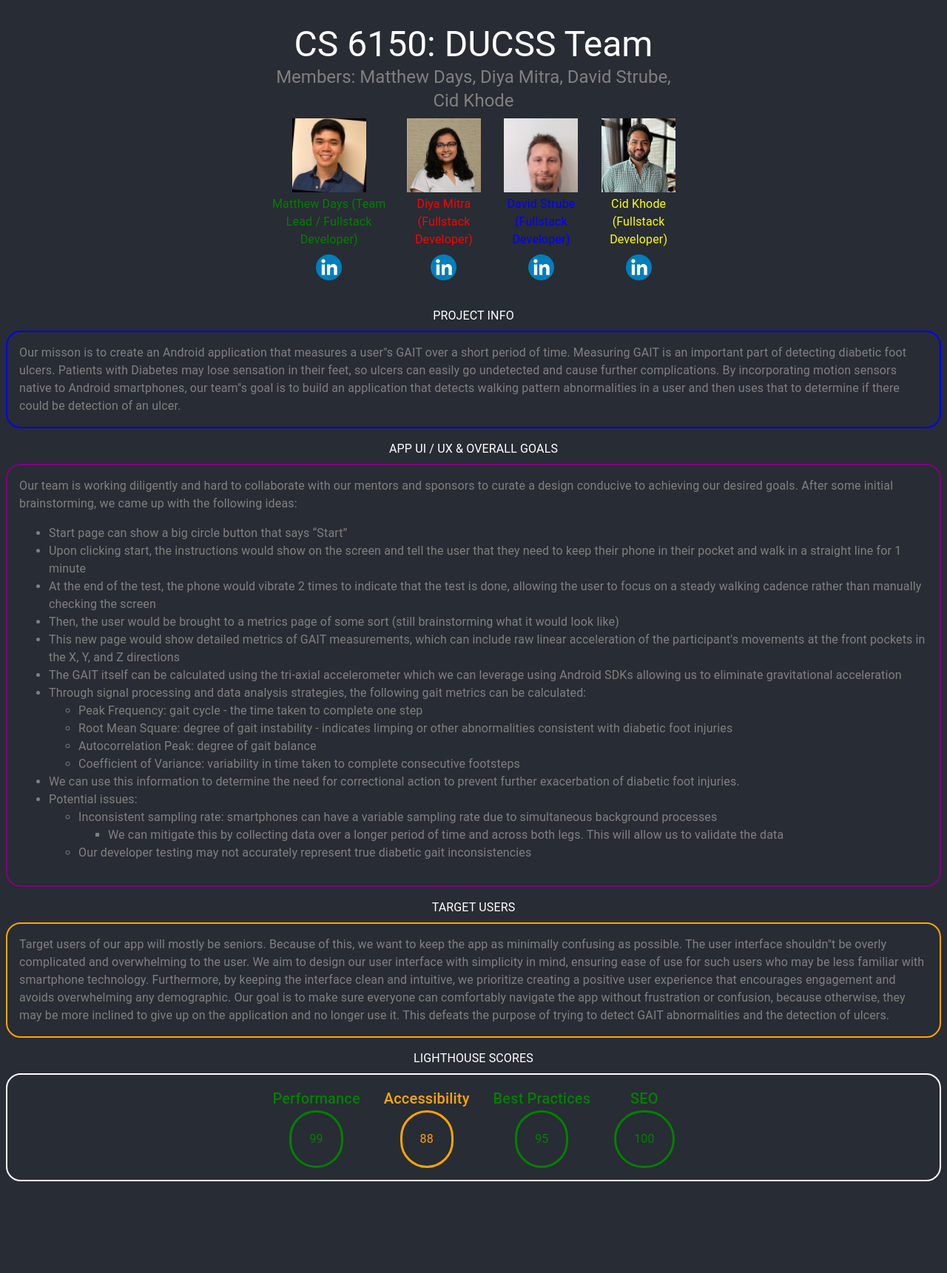
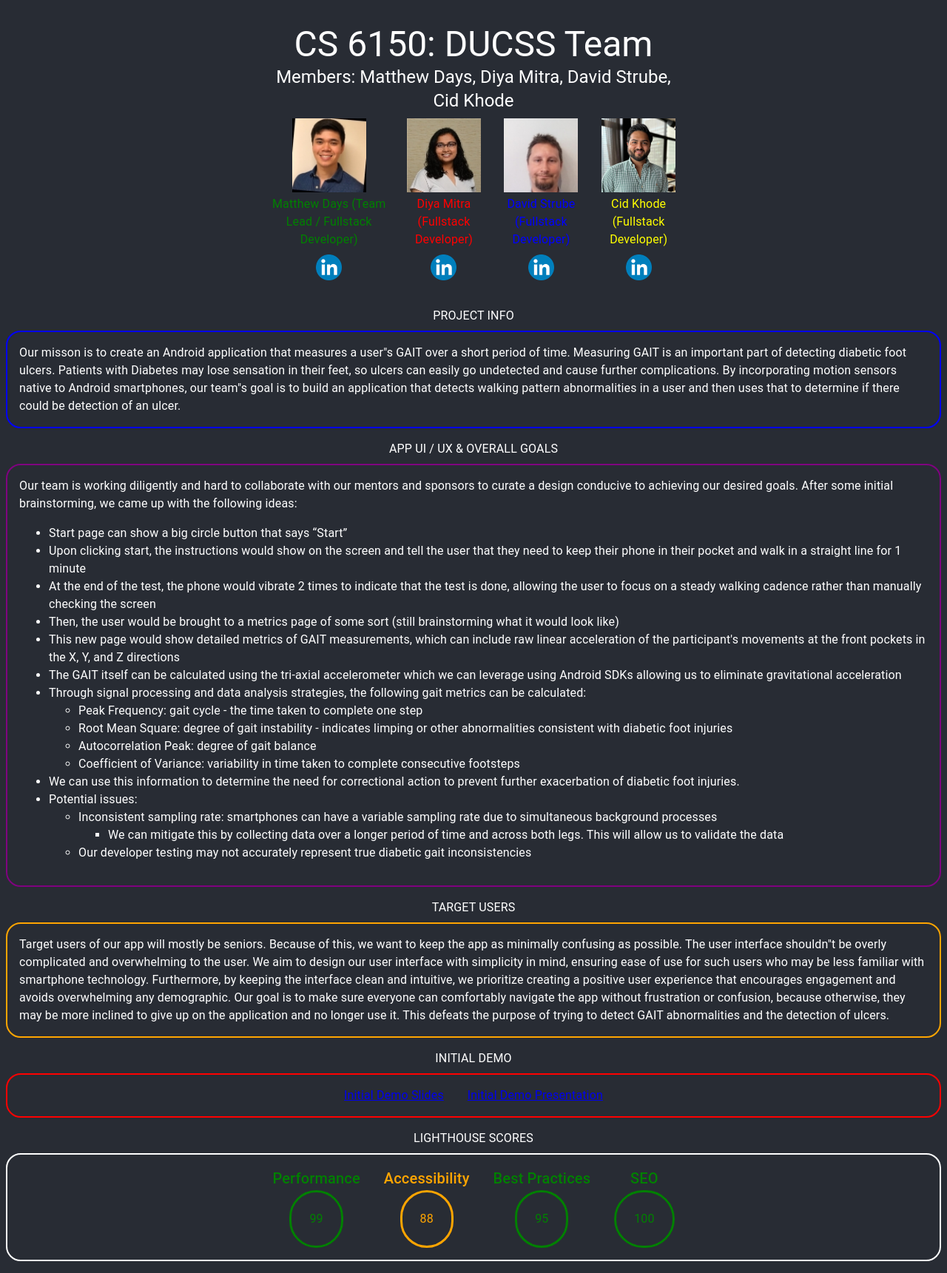
Before and after one commit to cidkhode/gt-cs6150-ducss-website, a React (Create React App) app: page / in a window 1280 px wide. Shown: the whole page at 74% size. Before the commit the page ends 1613 px from the top, so only its background shows below. Built offline with nearby package versions, Linux system fonts and the light colour scheme.

Commit message:
add initial demo video link and slides

```diff
--- a/src/project-info.jsx
+++ b/src/project-info.jsx
@@ -13,7 +13,7 @@ export const ProjectInfo = () => {
       <Box sx={{ margin: "32px 8px", display: "flex", justifyContent: "center" }} >
         <Box sx={{ display: "block", textAlign: "center", width: 550 }}>
           <Typography variant="h3" color="white">CS 6150: DUCSS Team</Typography>
-          <Typography sx={{ textAlign: "center" }} variant="h5" color="gray">Members: Matthew Days, Diya Mitra, David Strube, Cid Khode</Typography>
+          <Typography sx={{ textAlign: "center" }} variant="h5" color="white">Members: Matthew Days, Diya Mitra, David Strube, Cid Khode</Typography>
           <Box sx={{ display: "flex", justifyContent: "space-between", marginTop: 1, "* > img": { height: 100 }, "> :not(:last-child)": { marginRight: 3 } }}>
             <Fade in timeout={3000}>
               <Box sx={{ "> :last-child img": { marginTop: 1, height: 35 } }}>
@@ -49,7 +49,7 @@ export const ProjectInfo = () => {
       {/* PROJECT INFO */}
       <Typography color="white" textAlign="center">PROJECT INFO</Typography>
       <Box sx={{ margin: "8px 8px 16px", justifyContent: "center", display: "flex", padding: 2, border: "solid 2px blue", borderRadius: 5 }}>
-        <Typography color="gray">
+        <Typography color="white">
           Our misson is to create an Android application that measures a user"s GAIT over a short period of time. Measuring GAIT is an important
           part of detecting diabetic foot ulcers. Patients with Diabetes may lose sensation in their feet, so ulcers can easily go undetected
           and cause further complications. By incorporating motion sensors native to Android smartphones, our team"s goal is to build an application
@@ -59,7 +59,7 @@ export const ProjectInfo = () => {
       {/* APP UI / UX */}
       <Typography color="white" textAlign="center">APP UI / UX & OVERALL GOALS</Typography>
       <Box sx={{ margin: "8px 8px 16px", justifyContent: "center", display: "flex", padding: 2, border: "solid 2px purple", borderRadius: 5 }}>
-        <Typography color="gray">
+        <Typography color="white">
           Our team is working diligently and hard to collaborate with our mentors and sponsors to curate a design conducive to achieving our desired
           goals. After some initial brainstorming, we came up with the following ideas:
           <ul>
@@ -96,7 +96,7 @@ export const ProjectInfo = () => {
       {/* USERS INFO */}
       <Typography color="white" textAlign="center">TARGET USERS</Typography>
       <Box sx={{ margin: "8px 8px 16px", justifyContent: "center", display: "flex", padding: 2, border: "solid 2px orange", borderRadius: 5 }}>
-        <Typography color="gray">
+        <Typography color="white">
           Target users of our app will mostly be seniors. Because of this, we want to keep the app as minimally confusing as possible. The user
           interface shouldn"t be overly complicated and overwhelming to the user. We aim to design our user interface with simplicity in mind,
           ensuring ease of use for such users who may be less familiar with smartphone technology. Furthermore, by keeping the interface clean and
@@ -104,6 +104,12 @@ export const ProjectInfo = () => {
           is to make sure everyone can comfortably navigate the app without frustration or confusion, because otherwise, they may be more inclined to
           give up on the application and no longer use it. This defeats the purpose of trying to detect GAIT abnormalities and the detection of ulcers.
         </Typography>
+      </Box>
+      {/* VIDEO PRESENTATION */}
+      <Typography color="white" textAlign="center">INITIAL DEMO</Typography>
+      <Box sx={{ margin: "8px 8px 16px", justifyContent: "center", display: "flex", padding: 2, border: "solid 2px red", borderRadius: 5, ">:first-of-type": { marginRight: 4 } }}>
+        <a href="https://teams.microsoft.com/l/message/19:6071b1317a274edb86b22cc883e99746@thread.v2/1708304315668?context=%7B%22contextType%22%3A%22chat%22%7D" target="_blank" rel="noreferrer"><Typography>Initial Demo Slides</Typography></a>
+        <a href="https://drive.google.com/file/d/1w-d3IL6mf8xQLtHtfiBKxSjq86FJ_dpU/view?usp=sharing" target="_blank" rel="noreferrer"><Typography>Initial Demo Presentation</Typography></a>
       </Box>
       { /* LIGHTHOUSE SCORES */}
       <Typography color="white" textAlign="center">LIGHTHOUSE SCORES</Typography>
```
